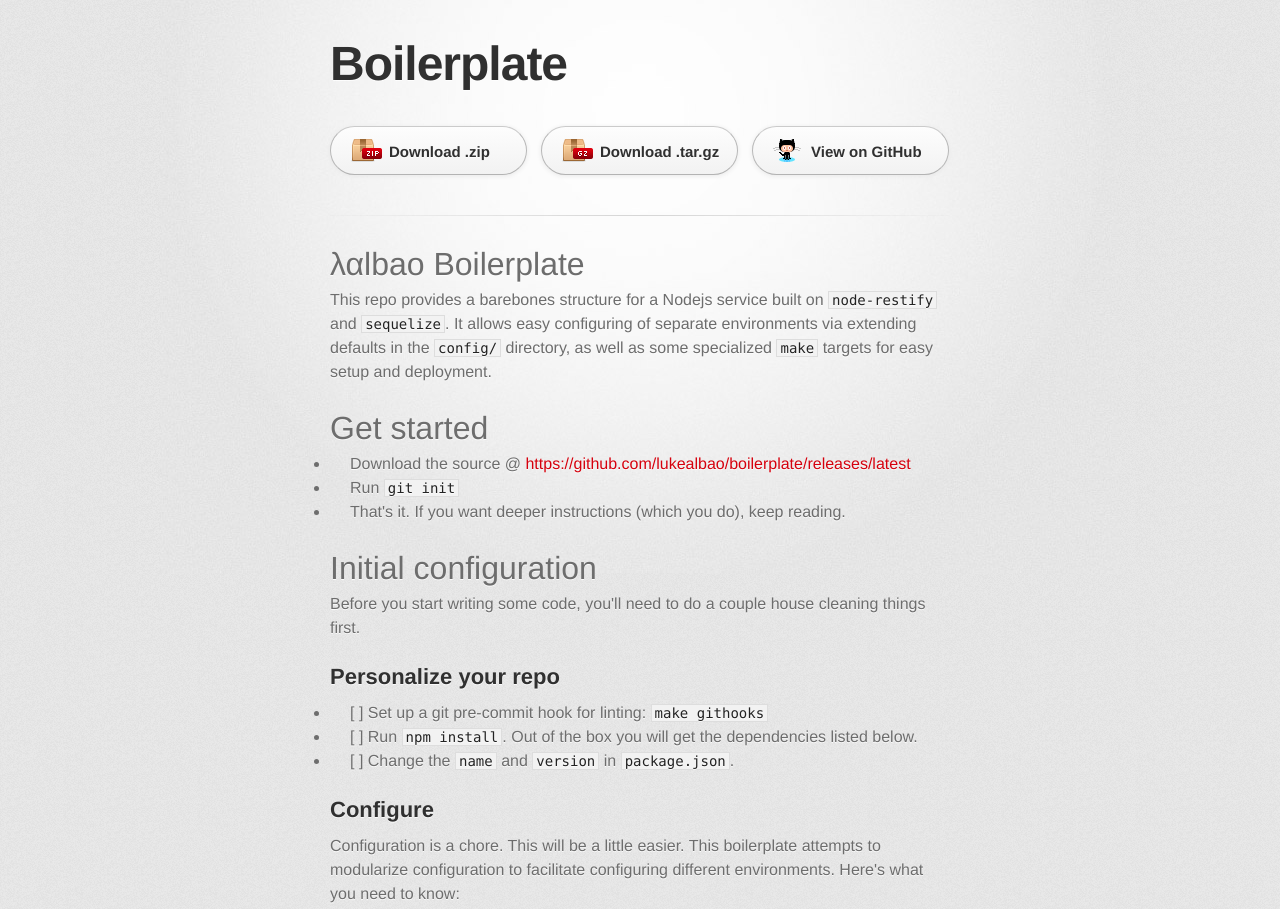
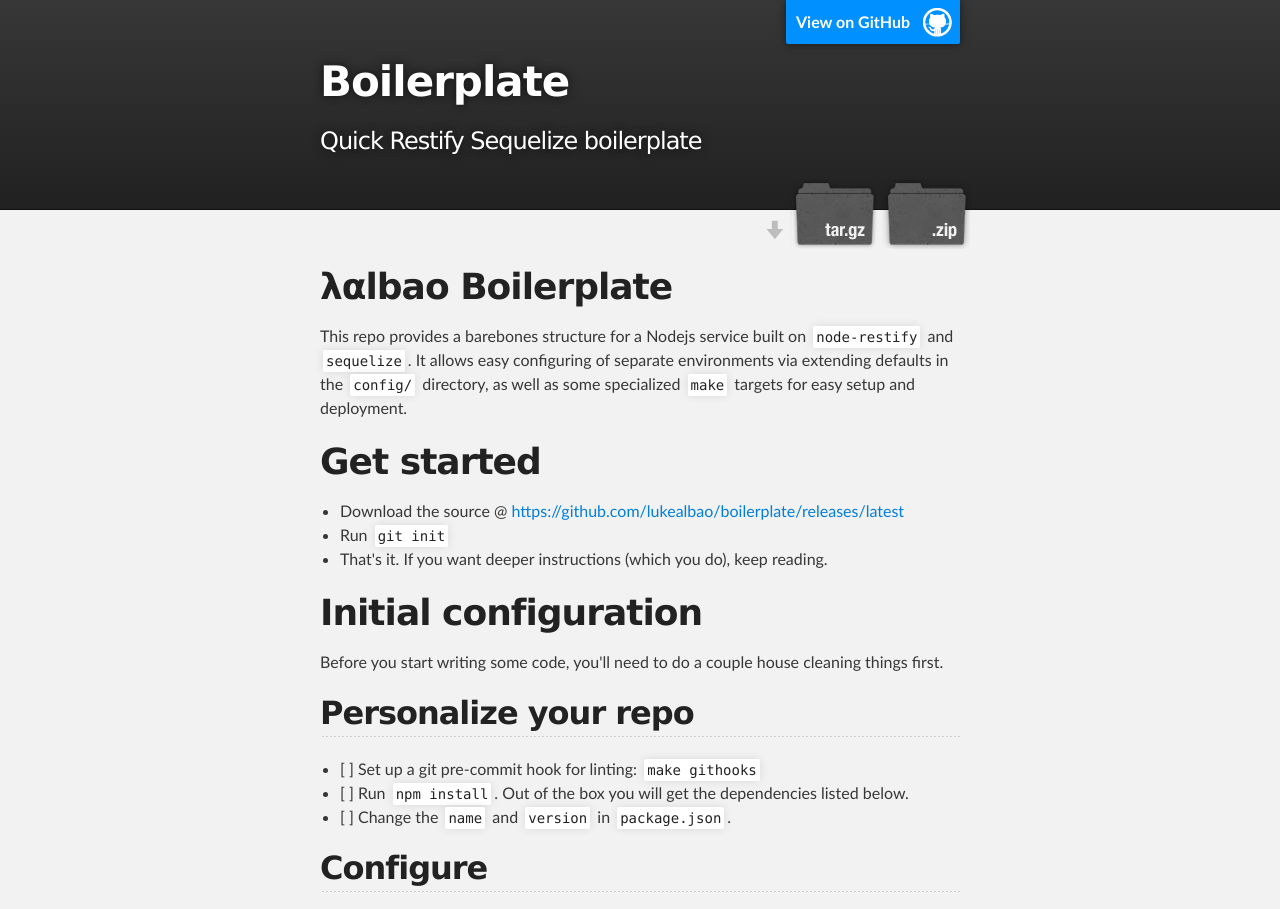
Before and after one commit to lukealbao/boilerplate, a plain HTML site: page index.html in a window 1280 px wide. Shown: the top 909 px of the page. Drawn offline with Linux system fonts and the light colour scheme; a web font is replaced by a local one.

Commit message:
Create gh-pages branch via GitHub

```diff
--- a/index.html
+++ b/index.html
@@ -1,37 +1,37 @@
 <!DOCTYPE html>
 <html>
+
   <head>
     <meta charset='utf-8'>
     <meta http-equiv="X-UA-Compatible" content="chrome=1">
-    <link href='https://fonts.googleapis.com/css?family=Chivo:900' rel='stylesheet' type='text/css'>
-    <link rel="stylesheet" type="text/css" href="stylesheets/stylesheet.css" media="screen">
-    <link rel="stylesheet" type="text/css" href="stylesheets/github-dark.css" media="screen">
-    <link rel="stylesheet" type="text/css" href="stylesheets/print.css" media="print">
-    <!--[if lt IE 9]>
-    <script src="//html5shiv.googlecode.com/svn/trunk/html5.js"></script>
-    <![endif]-->
-    <title>Boilerplate by lukealbao</title>
+    <meta name="description" content="Boilerplate : Quick Restify Sequelize boilerplate">
+
+    <link rel="stylesheet" type="text/css" media="screen" href="stylesheets/stylesheet.css">
+
+    <title>Boilerplate</title>
   </head>
 
   <body>
-    <div id="container">
-      <div class="inner">
 
-        <header>
-          <h1>Boilerplate</h1>
-          <h2></h2>
+    <!-- HEADER -->
+    <div id="header_wrap" class="outer">
+        <header class="inner">
+          <a id="forkme_banner" href="https://github.com/lukealbao/boilerplate">View on GitHub</a>
+
+          <h1 id="project_title">Boilerplate</h1>
+          <h2 id="project_tagline">Quick Restify Sequelize boilerplate</h2>
+
+            <section id="downloads">
+              <a class="zip_download_link" href="https://github.com/lukealbao/boilerplate/zipball/master">Download this project as a .zip file</a>
+              <a class="tar_download_link" href="https://github.com/lukealbao/boilerplate/tarball/master">Download this project as a tar.gz file</a>
+            </section>
         </header>
+    </div>
 
-        <section id="downloads" class="clearfix">
-          <a href="https://github.com/lukealbao/boilerplate/zipball/master" id="download-zip" class="button"><span>Download .zip</span></a>
-          <a href="https://github.com/lukealbao/boilerplate/tarball/master" id="download-tar-gz" class="button"><span>Download .tar.gz</span></a>
-          <a href="https://github.com/lukealbao/boilerplate" id="view-on-github" class="button"><span>View on GitHub</span></a>
-        </section>
-
-        <hr>
-
-        <section id="main_content">
-          <h1>
+    <!-- MAIN CONTENT -->
+    <div id="main_content_wrap" class="outer">
+      <section id="main_content" class="inner">
+        <h1>
 <a id="λαlbao-boilerplate" class="anchor" href="#%CE%BB%CE%B1lbao-boilerplate" aria-hidden="true"><span aria-hidden="true" class="octicon octicon-link"></span></a>λαlbao Boilerplate</h1>
 
 <p>This repo provides a barebones structure for a Nodejs service built on
@@ -127,15 +127,18 @@ object, attaching all files as camelCased sub-object. So if you add
 a new handler in <code>/handlers/get-all-the-things.js</code>, you can access
 it with <code>require('./handlers').getAllTheThings</code>. Pretty cool!</li>
 </ul>
-        </section>
+      </section>
+    </div>
 
-        <footer>
-          Boilerplate is maintained by <a href="https://github.com/lukealbao">lukealbao</a><br>
-          This page was generated by <a href="https://pages.github.com">GitHub Pages</a>. Tactile theme by <a href="https://twitter.com/jasonlong">Jason Long</a>.
-        </footer>
+    <!-- FOOTER  -->
+    <div id="footer_wrap" class="outer">
+      <footer class="inner">
+        <p class="copyright">Boilerplate maintained by <a href="https://github.com/lukealbao">lukealbao</a></p>
+        <p>Published with <a href="https://pages.github.com">GitHub Pages</a></p>
+      </footer>
+    </div>
 
 
-      </div>
-    </div>
+
   </body>
 </html>
--- a/stylesheets/stylesheet.css
+++ b/stylesheets/stylesheet.css
@@ -1,7 +1,14 @@
-/* http://meyerweb.com/eric/tools/css/reset/
-   v2.0 | 20110126
-   License: none (public domain)
-*/
+/*******************************************************************************
+Slate Theme for GitHub Pages
+by Jason Costello, @jsncostello
+*******************************************************************************/
+
+@import url(github-light.css);
+
+/*******************************************************************************
+MeyerWeb Reset
+*******************************************************************************/
+
 html, body, div, span, applet, object, iframe,
 h1, h2, h3, h4, h5, h6, p, blockquote, pre,
 a, abbr, acronym, address, big, cite, code,
@@ -15,359 +22,404 @@ article, aside, canvas, details, embed,
 figure, figcaption, footer, header, hgroup,
 menu, nav, output, ruby, section, summary,
 time, mark, audio, video {
+  margin: 0;
   padding: 0;
-	margin: 0;
+  border: 0;
   font: inherit;
-	font-size: 100%;
   vertical-align: baseline;
-	border: 0;
 }
+
 /* HTML5 display-role reset for older browsers */
 article, aside, details, figcaption, figure,
 footer, header, hgroup, menu, nav, section {
   display: block;
 }
-body {
-	line-height: 1;
-}
+
 ol, ul {
   list-style: none;
 }
-blockquote, q {
-	quotes: none;
-}
-blockquote:before, blockquote:after,
-q:before, q:after {
-	content: '';
-	content: none;
-}
+
 table {
+  border-collapse: collapse;
   border-spacing: 0;
-	border-collapse: collapse;
 }
 
-/* LAYOUT STYLES */
+/*******************************************************************************
+Theme Styles
+*******************************************************************************/
+
 body {
-  font-family: 'Helvetica Neue', Helvetica, Arial, serif;
-  font-size: 1em;
+  box-sizing: border-box;
+  color:#373737;
+  background: #212121;
+  font-size: 16px;
+  font-family: 'Myriad Pro', Calibri, Helvetica, Arial, sans-serif;
   line-height: 1.5;
-  color: #6d6d6d;
-  text-shadow: 0 1px 0 rgba(255, 255, 255, 0.8);
-  background: #e7e7e7 url(../images/body-bg.png) 0 0 repeat;
+  -webkit-font-smoothing: antialiased;
+}
+
+h1, h2, h3, h4, h5, h6 {
+  margin: 10px 0;
+  font-weight: 700;
+  color:#222222;
+  font-family: 'Lucida Grande', 'Calibri', Helvetica, Arial, sans-serif;
+  letter-spacing: -1px;
+}
+
+h1 {
+  font-size: 36px;
+  font-weight: 700;
+}
+
+h2 {
+  padding-bottom: 10px;
+  font-size: 32px;
+  background: url('../images/bg_hr.png') repeat-x bottom;
+}
+
+h3 {
+  font-size: 24px;
+}
+
+h4 {
+  font-size: 21px;
+}
+
+h5 {
+  font-size: 18px;
+}
+
+h6 {
+  font-size: 16px;
+}
+
+p {
+  margin: 10px 0 15px 0;
+}
+
+footer p {
+  color: #f2f2f2;
 }
 
 a {
-  color: #d5000d;
-}
-a:hover {
-  color: #c5000c;
+  text-decoration: none;
+  color: #007edf;
+  text-shadow: none;
+
+  transition: color 0.5s ease;
+  transition: text-shadow 0.5s ease;
+  -webkit-transition: color 0.5s ease;
+  -webkit-transition: text-shadow 0.5s ease;
+  -moz-transition: color 0.5s ease;
+  -moz-transition: text-shadow 0.5s ease;
+  -o-transition: color 0.5s ease;
+  -o-transition: text-shadow 0.5s ease;
+  -ms-transition: color 0.5s ease;
+  -ms-transition: text-shadow 0.5s ease;
 }
 
-header {
-  padding-top: 35px;
-  padding-bottom: 25px;
+a:hover, a:focus {text-decoration: underline;}
+
+footer a {
+  color: #F2F2F2;
+  text-decoration: underline;
 }
 
-header h1 {
-  font-family: 'Chivo', 'Helvetica Neue', Helvetica, Arial, serif;
-  font-size: 48px; font-weight: 900;
-  line-height: 1.2;
-  color: #303030;
-  letter-spacing: -1px;
-}
-
-header h2 {
-  font-size: 24px;
-  font-weight: normal;
-  line-height: 1.3;
-  color: #aaa;
-  letter-spacing: -1px;
-}
-
-#container {
-  min-height: 595px;
-  background: transparent url(../images/highlight-bg.jpg) 50% 0 no-repeat;
-}
-
-.inner {
-  width: 620px;
-  margin: 0 auto;
-}
-
-#container .inner img {
-  max-width: 100%;
-}
-
-#downloads {
-  margin-bottom: 40px;
-}
-
-a.button {
-  display: block;
-  float: left;
-  width: 179px;
-  padding: 12px 8px 12px 8px;
-  margin-right: 14px;
-  font-size: 15px;
-  font-weight: bold;
-  line-height: 25px;
-  color: #303030;
-  background: #fdfdfd; /* Old browsers */
-  background: -moz-linear-gradient(top,  #fdfdfd 0%, #f2f2f2 100%); /* FF3.6+ */
-  background: -webkit-gradient(linear, left top, left bottom, color-stop(0%,#fdfdfd), color-stop(100%,#f2f2f2)); /* Chrome,Safari4+ */
-  background: -webkit-linear-gradient(top,  #fdfdfd 0%,#f2f2f2 100%); /* Chrome10+,Safari5.1+ */
-  background: -o-linear-gradient(top,  #fdfdfd 0%,#f2f2f2 100%); /* Opera 11.10+ */
-  background: -ms-linear-gradient(top,  #fdfdfd 0%,#f2f2f2 100%); /* IE10+ */
-  background: linear-gradient(top,  #fdfdfd 0%,#f2f2f2 100%); /* W3C */
-  filter: progid:DXImageTransform.Microsoft.gradient( startColorstr='#fdfdfd', endColorstr='#f2f2f2',GradientType=0 ); /* IE6-9 */
-  border-top: solid 1px #cbcbcb;
-  border-right: solid 1px #b7b7b7;
-  border-bottom: solid 1px #b3b3b3;
-  border-left: solid 1px #b7b7b7;
-  border-radius: 30px;
-  -webkit-box-shadow: 10px 10px 5px #888;
-  -moz-box-shadow: 10px 10px 5px #888;
-  box-shadow: 0px 1px 5px #e8e8e8;
-  -moz-border-radius: 30px;
-  -webkit-border-radius: 30px;
-}
-a.button:hover {
-  background: #fafafa; /* Old browsers */
-  background: -moz-linear-gradient(top,  #fdfdfd 0%, #f6f6f6 100%); /* FF3.6+ */
-  background: -webkit-gradient(linear, left top, left bottom, color-stop(0%,#fdfdfd), color-stop(100%,#f6f6f6)); /* Chrome,Safari4+ */
-  background: -webkit-linear-gradient(top,  #fdfdfd 0%,#f6f6f6 100%); /* Chrome10+,Safari5.1+ */
-  background: -o-linear-gradient(top,  #fdfdfd 0%,#f6f6f6 100%); /* Opera 11.10+ */
-  background: -ms-linear-gradient(top,  #fdfdfd 0%,#f6f6f6 100%); /* IE10+ */
-  background: linear-gradient(top,  #fdfdfd 0%,#f6f6f6, 100%); /* W3C */
-  filter: progid:DXImageTransform.Microsoft.gradient( startColorstr='#fdfdfd', endColorstr='#f6f6f6',GradientType=0 ); /* IE6-9 */
-  border-top: solid 1px #b7b7b7;
-  border-right: solid 1px #b3b3b3;
-  border-bottom: solid 1px #b3b3b3;
-  border-left: solid 1px #b3b3b3;
-}
-
-a.button span {
-  display: block;
-  height: 23px;
-  padding-left: 50px;
-}
-
-#download-zip span {
-  background: transparent url(../images/zip-icon.png) 12px 50% no-repeat;
-}
-#download-tar-gz span {
-  background: transparent url(../images/tar-gz-icon.png) 12px 50% no-repeat;
-}
-#view-on-github span {
-  background: transparent url(../images/octocat-icon.png) 12px 50% no-repeat;
-}
-#view-on-github {
-  margin-right: 0;
-}
-
-code, pre {
-  margin-bottom: 30px;
-  font-family: Monaco, "Bitstream Vera Sans Mono", "Lucida Console", Terminal;
-  font-size: 14px;
-  color: #222;
-}
-
-code {
-  padding: 0 3px;
-  background-color: #f2f2f2;
-  border: solid 1px #ddd;
-}
-
-pre {
-  padding: 20px;
-  overflow: auto;
-  color: #f2f2f2;
-  text-shadow: none;
-  background: #303030;
-}
-pre code {
-  padding: 0;
-  color: #f2f2f2;
-  background-color: #303030;
-  border: none;
-}
-
-ul, ol, dl {
-  margin-bottom: 20px;
-}
-
-
-/* COMMON STYLES */
-
-hr {
-  height: 1px;
-  padding-bottom: 1em;
-  margin-top: 1em;
-  line-height: 1px;
-  background: transparent url('../images/hr.png') 50% 0 no-repeat;
-  border: none;
+em {
+  font-style: italic;
 }
 
 strong {
   font-weight: bold;
 }
 
-em {
-  font-style: italic;
+img {
+  position: relative;
+  margin: 0 auto;
+  max-width: 739px;
+  padding: 5px;
+  margin: 10px 0 10px 0;
+  border: 1px solid #ebebeb;
+
+  box-shadow: 0 0 5px #ebebeb;
+  -webkit-box-shadow: 0 0 5px #ebebeb;
+  -moz-box-shadow: 0 0 5px #ebebeb;
+  -o-box-shadow: 0 0 5px #ebebeb;
+  -ms-box-shadow: 0 0 5px #ebebeb;
 }
 
-table {
-  width: 100%;
-  border: 1px solid #ebebeb;
+p img {
+  display: inline;
+  margin: 0;
+  padding: 0;
+  vertical-align: middle;
+  text-align: center;
+  border: none;
 }
 
-th {
-  font-weight: 500;
+pre, code {
+  width: 100%;
+  color: #222;
+  background-color: #fff;
+
+  font-family: Monaco, "Bitstream Vera Sans Mono", "Lucida Console", Terminal, monospace;
+  font-size: 14px;
+
+  border-radius: 2px;
+  -moz-border-radius: 2px;
+  -webkit-border-radius: 2px;
 }
 
-td {
-  font-weight: 300;
-  text-align: center;
-  border: 1px solid #ebebeb;
+pre {
+  width: 100%;
+  padding: 10px;
+  box-shadow: 0 0 10px rgba(0,0,0,.1);
+  overflow: auto;
 }
 
-form {
-  padding: 20px;
-  background: #f2f2f2;
+code {
+  padding: 3px;
+  margin: 0 3px;
+  box-shadow: 0 0 10px rgba(0,0,0,.1);
+}
 
+pre code {
+  display: block;
+  box-shadow: none;
+}
+
+blockquote {
+  color: #666;
+  margin-bottom: 20px;
+  padding: 0 0 0 20px;
+  border-left: 3px solid #bbb;
 }
 
 
-/* GENERAL ELEMENT TYPE STYLES */
-
-h1 {
-  font-size: 32px;
+ul, ol, dl {
+  margin-bottom: 15px
 }
 
-h2 {
-  margin-bottom: 8px;
-  font-size: 22px;
-  font-weight: bold;
-  color: #303030;
-}
-
-h3 {
-  margin-bottom: 8px;
-  font-size: 18px;
-  font-weight: bold;
-  color: #d5000d;
-}
-
-h4 {
-  font-size: 16px;
-  font-weight: bold;
-  color: #303030;
-}
-
-h5 {
-  font-size: 1em;
-  color: #303030;
-}
-
-h6 {
-  font-size: .8em;
-  color: #303030;
-}
-
-p {
-  margin-bottom: 20px;
-  font-weight: 300;
-}
-
-a {
-  text-decoration: none;
-}
-
-p a {
-  font-weight: 400;
-}
-
-blockquote {
-  padding: 0 0 0 30px;
-  margin-bottom: 20px;
-  font-size: 1.6em;
-  border-left: 10px solid #e9e9e9;
-}
-
-ul li {
+ul {
   list-style-position: inside;
   list-style: disc;
   padding-left: 20px;
 }
 
-ol li {
+ol {
   list-style-position: inside;
   list-style: decimal;
-  padding-left: 3px;
+  padding-left: 20px;
 }
 
 dl dt {
-  color: #303030;
+  font-weight: bold;
 }
 
-footer {
-  padding-top: 20px;
-  padding-bottom: 30px;
-  margin-top: 40px;
-  font-size: 13px;
-  color: #aaa;
-  background: transparent url('../images/hr.png') 0 0 no-repeat;
+dl dd {
+  padding-left: 20px;
+  font-style: italic;
 }
 
-footer a {
-  color: #666;
-}
-footer a:hover {
-  color: #444;
+dl p {
+  padding-left: 20px;
+  font-style: italic;
 }
 
-/* MISC */
-.clearfix:after {
-  display: block;
-  height: 0;
-  clear: both;
-  visibility: hidden;
-  content: '.';
+hr {
+  height: 1px;
+  margin-bottom: 5px;
+  border: none;
+  background: url('../images/bg_hr.png') repeat-x center;
 }
 
-.clearfix {display: inline-block;}
-* html .clearfix {height: 1%;}
-.clearfix {display: block;}
+table {
+  border: 1px solid #373737;
+  margin-bottom: 20px;
+  text-align: left;
+ }
 
-/* #Media Queries
-================================================== */
+th {
+  font-family: 'Lucida Grande', 'Helvetica Neue', Helvetica, Arial, sans-serif;
+  padding: 10px;
+  background: #373737;
+  color: #fff;
+ }
 
-/* Smaller than standard 960 (devices and browsers) */
-@media only screen and (max-width: 959px) { }
+td {
+  padding: 10px;
+  border: 1px solid #373737;
+ }
 
-/* Tablet Portrait size to standard 960 (devices and browsers) */
-@media only screen and (min-width: 768px) and (max-width: 959px) { }
+form {
+  background: #f2f2f2;
+  padding: 20px;
+}
 
-/* All Mobile Sizes (devices and browser) */
-@media only screen and (max-width: 767px) {
-  header {
-    padding-top: 10px;
-    padding-bottom: 10px;
+/*******************************************************************************
+Full-Width Styles
+*******************************************************************************/
+
+.outer {
+  width: 100%;
 }
+
+.inner {
+  position: relative;
+  max-width: 640px;
+  padding: 20px 10px;
+  margin: 0 auto;
+}
+
+#forkme_banner {
+  display: block;
+  position: absolute;
+  top:0;
+  right: 10px;
+  z-index: 10;
+  padding: 10px 50px 10px 10px;
+  color: #fff;
+  background: url('../images/blacktocat.png') #0090ff no-repeat 95% 50%;
+  font-weight: 700;
+  box-shadow: 0 0 10px rgba(0,0,0,.5);
+  border-bottom-left-radius: 2px;
+  border-bottom-right-radius: 2px;
+}
+
+#header_wrap {
+  background: #212121;
+  background: -moz-linear-gradient(top, #373737, #212121);
+  background: -webkit-linear-gradient(top, #373737, #212121);
+  background: -ms-linear-gradient(top, #373737, #212121);
+  background: -o-linear-gradient(top, #373737, #212121);
+  background: linear-gradient(top, #373737, #212121);
+}
+
+#header_wrap .inner {
+  padding: 50px 10px 30px 10px;
+}
+
+#project_title {
+  margin: 0;
+  color: #fff;
+  font-size: 42px;
+  font-weight: 700;
+  text-shadow: #111 0px 0px 10px;
+}
+
+#project_tagline {
+  color: #fff;
+  font-size: 24px;
+  font-weight: 300;
+  background: none;
+  text-shadow: #111 0px 0px 10px;
+}
+
 #downloads {
-    margin-bottom: 25px;
+  position: absolute;
+  width: 210px;
+  z-index: 10;
+  bottom: -40px;
+  right: 0;
+  height: 70px;
+  background: url('../images/icon_download.png') no-repeat 0% 90%;
 }
-  #download-zip, #download-tar-gz {
+
+.zip_download_link {
+  display: block;
+  float: right;
+  width: 90px;
+  height:70px;
+  text-indent: -5000px;
+  overflow: hidden;
+  background: url(../images/sprite_download.png) no-repeat bottom left;
+}
+
+.tar_download_link {
+  display: block;
+  float: right;
+  width: 90px;
+  height:70px;
+  text-indent: -5000px;
+  overflow: hidden;
+  background: url(../images/sprite_download.png) no-repeat bottom right;
+  margin-left: 10px;
+}
+
+.zip_download_link:hover {
+  background: url(../images/sprite_download.png) no-repeat top left;
+}
+
+.tar_download_link:hover {
+  background: url(../images/sprite_download.png) no-repeat top right;
+}
+
+#main_content_wrap {
+  background: #f2f2f2;
+  border-top: 1px solid #111;
+  border-bottom: 1px solid #111;
+}
+
+#main_content {
+  padding-top: 40px;
+}
+
+#footer_wrap {
+  background: #212121;
+}
+
+
+
+/*******************************************************************************
+Small Device Styles
+*******************************************************************************/
+
+@media screen and (max-width: 480px) {
+  body {
+    font-size:14px;
+  }
+
+  #downloads {
     display: none;
   }
+
   .inner {
-    width: 94%;
-    margin: 0 auto;
-  }
+    min-width: 320px;
+    max-width: 480px;
   }
 
-/* Mobile Landscape Size to Tablet Portrait (devices and browsers) */
-@media only screen and (min-width: 480px) and (max-width: 767px) { }
+  #project_title {
+  font-size: 32px;
+  }
 
-/* Mobile Portrait Size to Mobile Landscape Size (devices and browsers) */
-@media only screen and (max-width: 479px) { }
+  h1 {
+    font-size: 28px;
+  }
+
+  h2 {
+    font-size: 24px;
+  }
+
+  h3 {
+    font-size: 21px;
+  }
+
+  h4 {
+    font-size: 18px;
+  }
+
+  h5 {
+    font-size: 14px;
+  }
+
+  h6 {
+    font-size: 12px;
+  }
+
+  code, pre {
+    min-width: 320px;
+    max-width: 480px;
+    font-size: 11px;
+  }
+
+}
```
Also changed, not shown: params.json (+1 -1 lines), images/bg_hr.png (added), images/blacktocat.png (added), images/icon_download.png (added), images/sprite_download.png (added). Lines whose indentation alone changed are shown as unchanged.
